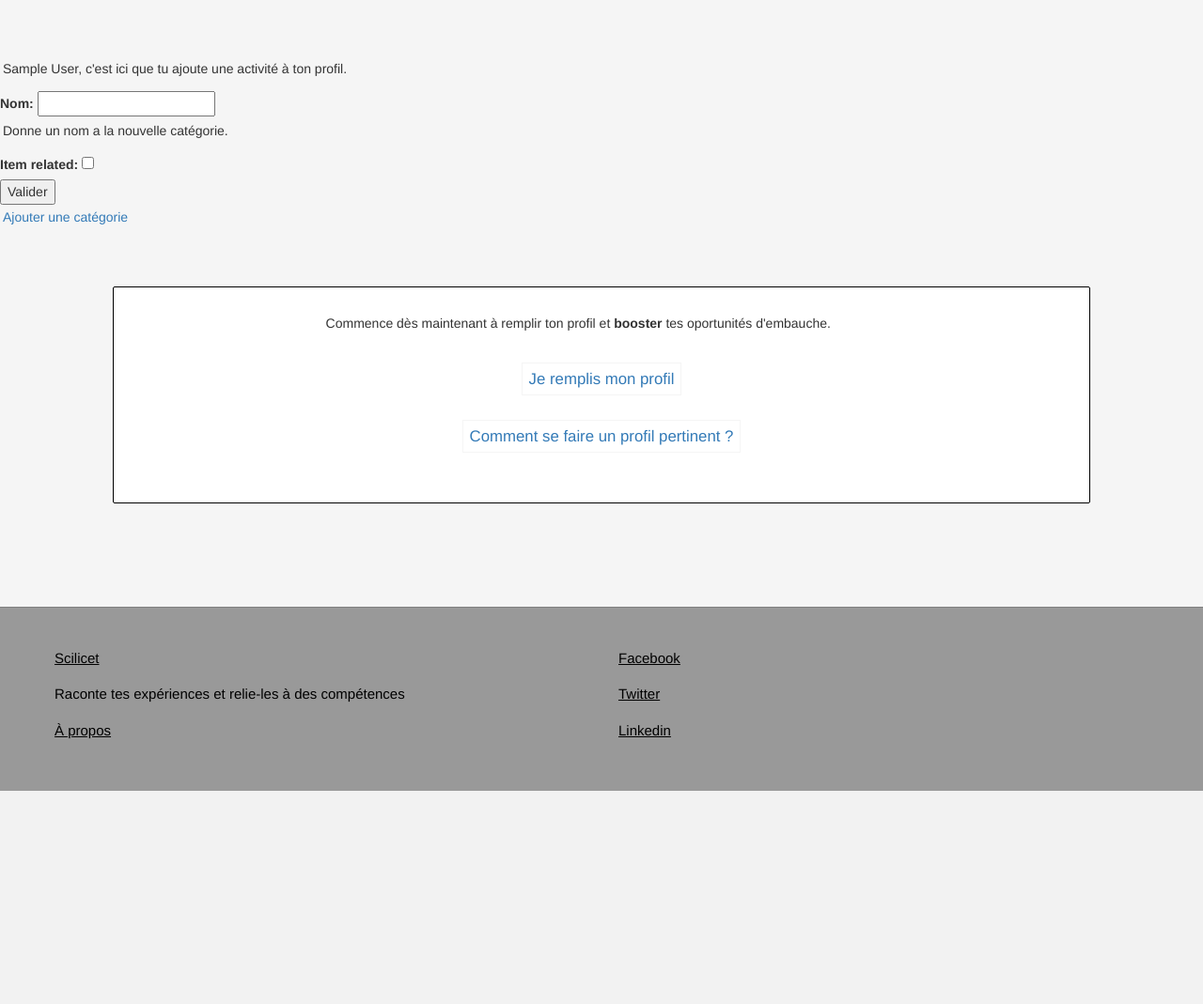
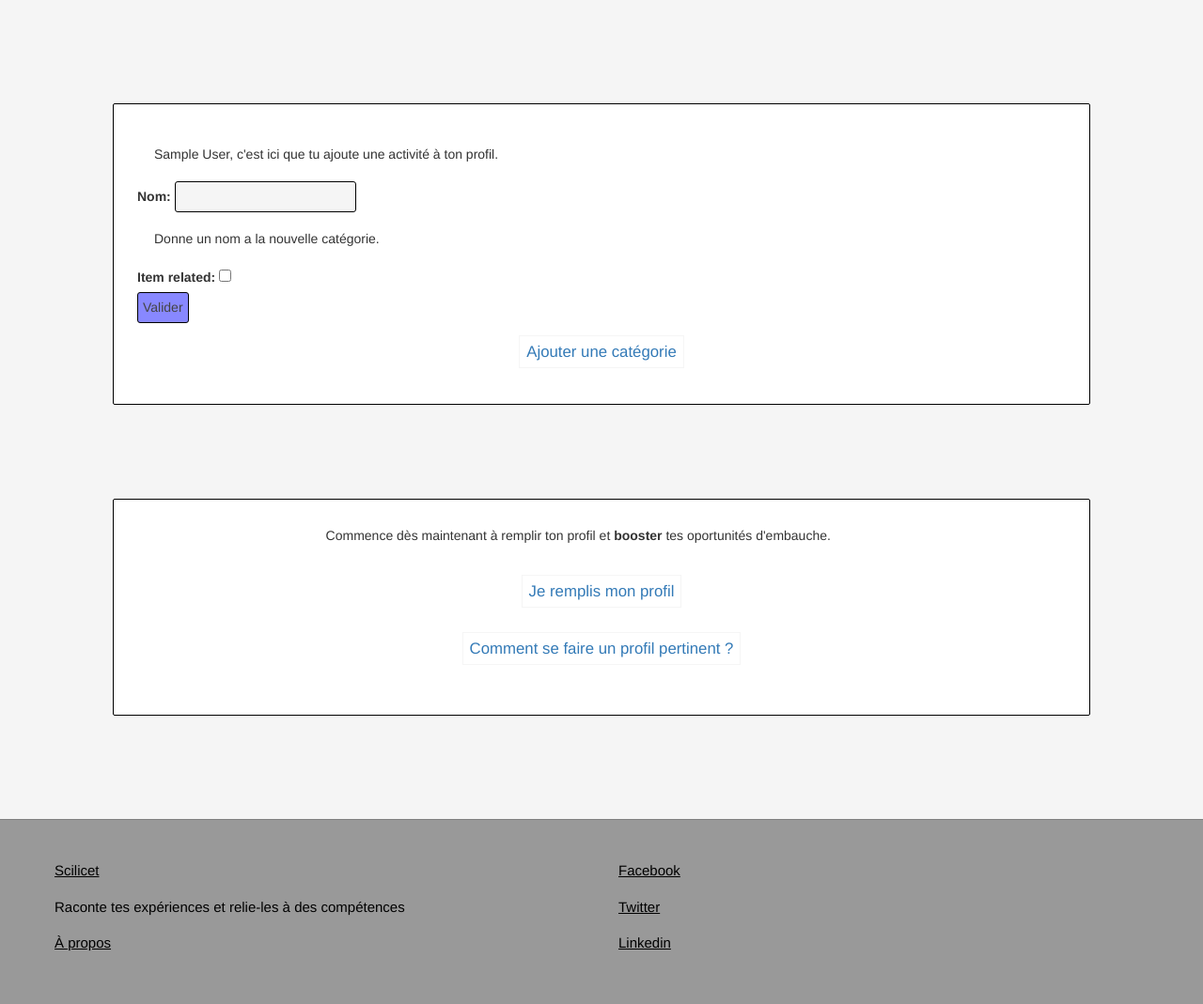
Before and after one commit to Thykof/Scilicet, a Django app: template candidate/templates/candidate/add-item.html in a window 1280 px wide. Shown: the part 212-1281 px from the top of the page at 94% size. Before the commit the page ends 1054 px from the top, so only its background shows below. Run offline with Django 3.2, Linux system fonts and the light colour scheme; the template is opened without the code that fills it: values that come from a table or form of the project are taken from there, others are empty; the visitor is signed in with stand-in values (Sample User, id 1); parts of the project's set-up code (start-up, migrations or seed data) failed here and were passed over; some libraries are stand-ins or nearby versions.

Commit message:
Update add-item, fill-user and fill templates

```diff
--- a/candidate/templates/candidate/add-item.html
+++ b/candidate/templates/candidate/add-item.html
@@ -3,12 +3,9 @@
 {% block title %}Scilicet - Remplis ton profil !{% endblock %}
 
 {% block candidate_content %}
-<div id="content">
-
-  <section>
-
+<div class="container">
+  <div class="ps-space form-wrapper">
     <p>{{ request.user.get_full_name }}, c'est ici que tu ajoute une activité à ton profil.</p>
-  <div id="form-wrapper">
       <form method="post" action="{% url "candidate:add-item" %}">
         {% csrf_token %}
         {% for field in form %}
@@ -21,7 +18,6 @@
           </div>
       {% endfor %}
 
-
       <input type="submit" value="Valider" />
       </form>
 
@@ -29,13 +25,11 @@
       <p class="error">{{ error }}</p>
       {% endif %}
 
-    <div>
-      <p><a href={% url "candidate:add-category" %}>Ajouter une catégorie</a></p>
+      <div class="wrapper-button">
+        <p><a class="button" href={% url "candidate:add-category" %}>Ajouter une catégorie</a></p>
       </div>
 
   </div>
-  </section>
-
 </div>
 
 {% endblock %}
--- a/candidate/templates/candidate/fill-user.html
+++ b/candidate/templates/candidate/fill-user.html
@@ -3,9 +3,9 @@
 {% block title %}Scilicet - Remplis ton profil !{% endblock %}
 
 {% block candidate_content %}
-<div id="content">
+<div class="container">
+  <div class="ps-space form-wrapper">
     <p>{{ request.user.get_full_name }}, c'est ici que tu changes ton identité...</p>
-  <div id="form-wrapper">
     <form method="post" action="{% url "candidate:fill-user" %}">
   		{% csrf_token %}
   		{{ form.as_p }}
```
Also changed, not shown: candidate/templates/candidate/fill.html (+10 -2 lines). Lines whose indentation alone changed are shown as unchanged.
